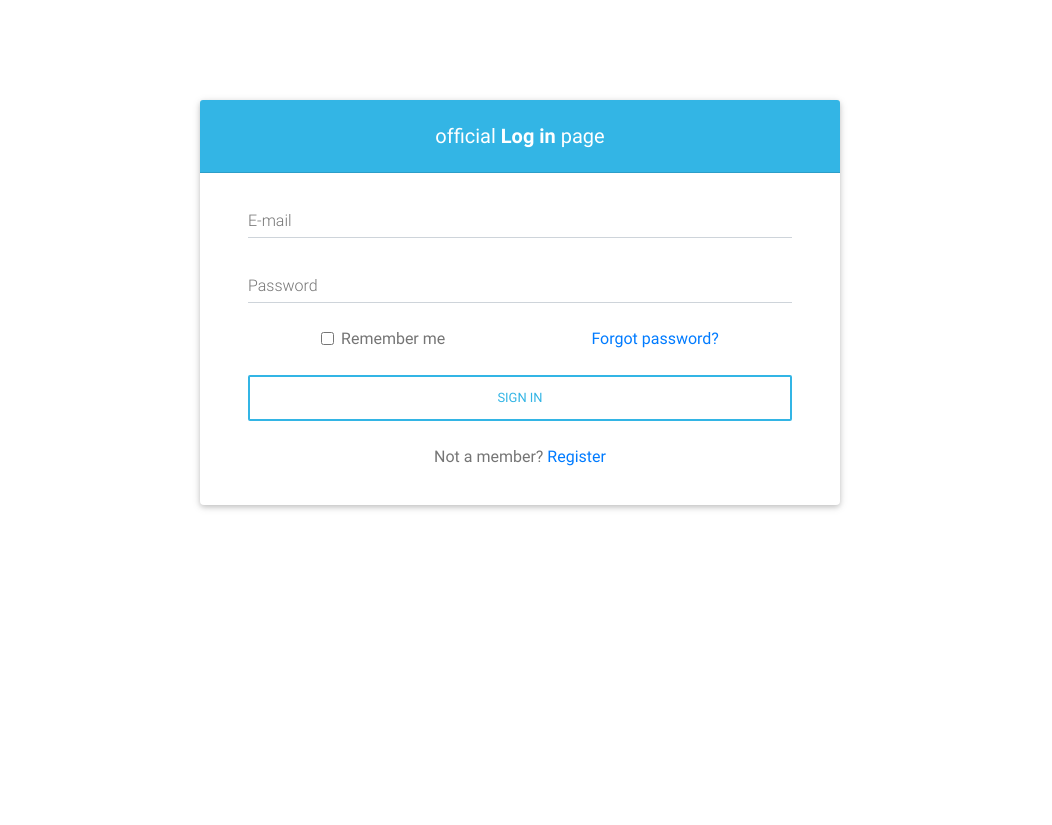
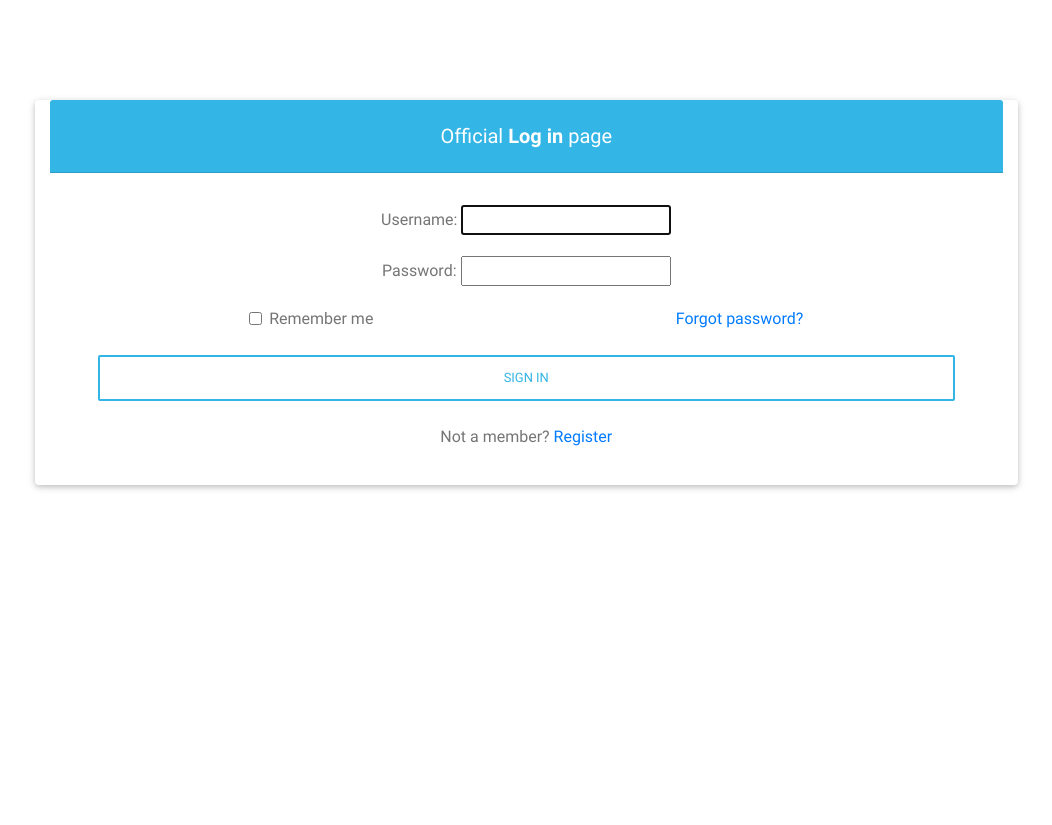
Before and after one commit to michaelmurwayi/rollerskates, a Django app: page /accounts/login/ in a window 1280 px wide. Shown: the top 825 px of the page, without its empty margins (50-1102 px from the left). After the commit the page ends 490 px from the top, so only its background shows below. Run offline with Django 3.2, Linux system fonts and the light colour scheme; some libraries are stand-ins or nearby versions.

Commit message:
login page redirect configuration and design edit

```diff
--- a/skates/hire/templates/registration/login.html
+++ b/skates/hire/templates/registration/login.html
@@ -1,50 +1,72 @@
-<html>
+<!DOCTYPE html>
+<html lang="en">
   <head>
+    <title>Home | Online Guest House Room Booking</title>
+    <link
+      rel="shortcut icon"
+      href="http://www.nitk.ac.in/sites/default/files/public/favicon.ico"
+      type="image/vnd.microsoft.icon"
+    />
+
+    <!-- for-mobile-apps -->
+    <meta name="viewport" content="width=device-width, initial-scale=1" />
+    <meta http-equiv="Content-Type" content="text/html; charset=utf-8" />
+    <meta
+      name="keywords"
+      content="Resort Inn Responsive web template, Bootstrap Web Templates, Flat Web Templates, Android Compatible web template,
+Smartphone Compatible web template, free webdesigns for Nokia, Samsung, LG, Sony Ericsson, Motorola web design"
+    />
+    <script type="application/x-javascript">
+      addEventListener("load", function() { setTimeout(hideURLbar, 0); }, false);
+      	function hideURLbar(){ window.scrollTo(0,1); }
+    </script>
+
+    {% load staticfiles %}
+    <!-- //for-mobile-apps -->
+    <link
+      rel="stylesheet"
+      href="https://use.fontawesome.com/releases/v5.11.2/css/all.css"
+    />
     <!-- Bootstrap core CSS -->
-    <link rel="stylesheet" href="css/bootstrap.min.css" />
+    <link
+      rel="stylesheet"
+      href="{% static '/styles/css/bootstrap.min.css' %}"
+    />
     <!-- Material Design Bootstrap -->
-    <link rel="stylesheet" href="css/mdb.min.css" />
-    <!-- custom styles (optional) -->
-    <link rel="stylesheet" href="css/style.css" />
+    <link rel="stylesheet" href="{% static  'styles/css/mdb.min.css' %}" />
+    <!-- Your custom styles (optional) -->
+    <link rel="stylesheet" href="{% static 'styles/css/style.min.css' %}" />
   </head>
   <style>
-    .card {
-      width: 50%;
+    .container {
+      width: 60%;
+      height: 50%;
       position: relative;
       margin: 100px;
-      left: 150;
+      left: 800;
     }
   </style>
+
   <body>
+    <div class="row">
+      <div class="col-md-3"></div>
       <!-- Material form login -->
-    <div class="card">
+      <div class="card container col-md-9">
         <h5 class="card-header info-color white-text text-center py-4">
-        <strong>official <b>Log in</b> page</strong>
+          <strong>Official <b>Log in</b> page</strong>
         </h5>
 
         <!--Card content-->
-      <div class="card-body px-lg-5 pt-0">
+        <div class="card-body px-lg-5 pt-2 ">
           <!-- Form -->
-        <form class="text-center" style="color: #757575;" action="#!">
-          <!-- Email -->
-          <div class="md-form">
-            <input
-              type="email"
-              id="materialLoginFormEmail"
-              class="form-control"
-            />
-            <label for="materialLoginFormEmail">E-mail</label>
-          </div>
-
-          <!-- Password -->
-          <div class="md-form">
-            <input
-              type="password"
-              id="materialLoginFormPassword"
-              class="form-control"
-            />
-            <label for="materialLoginFormPassword">Password</label>
-          </div>
+          <form
+            class="text-center"
+            style="color: #757575;"
+            action="#!"
+            method="post"
+          >
+            <br />
+            {% csrf_token %} {{ form.as_p }}
 
             <div class="d-flex justify-content-around">
               <div>
@@ -55,7 +77,9 @@
                     class="form-check-input"
                     id="materialLoginFormRemember"
                   />
-                <label class="form-check-label" for="materialLoginFormRemember"
+                  <label
+                    class="form-check-label"
+                    for="materialLoginFormRemember"
                     >Remember me</label
                   >
                 </div>
@@ -77,12 +101,13 @@
             <!-- Register -->
             <p>
               Not a member?
-            <a href="signup.html">Register</a>
+              <a href="{url 'signup'}">Register</a>
             </p>
           </form>
           <!-- Form -->
         </div>
       </div>
+    </div>
     <!-- Material form login -->
   </body>
 </html>
--- a/skates/skates/settings.py
+++ b/skates/skates/settings.py
@@ -126,3 +126,5 @@ STATIC_ROOT = os.path.join(BASE_DIR, 'static')
 STATICFILES_DIRS = [
     os.path.join(BASE_DIR, '/hire/static/'),
 ]
+
+LOGIN_REDIRECT_URL = '/profile'
```
Also changed, not shown: skates/hire/templates/login.html (deleted, +0 -88 lines). Lines whose indentation alone changed are shown as unchanged.
